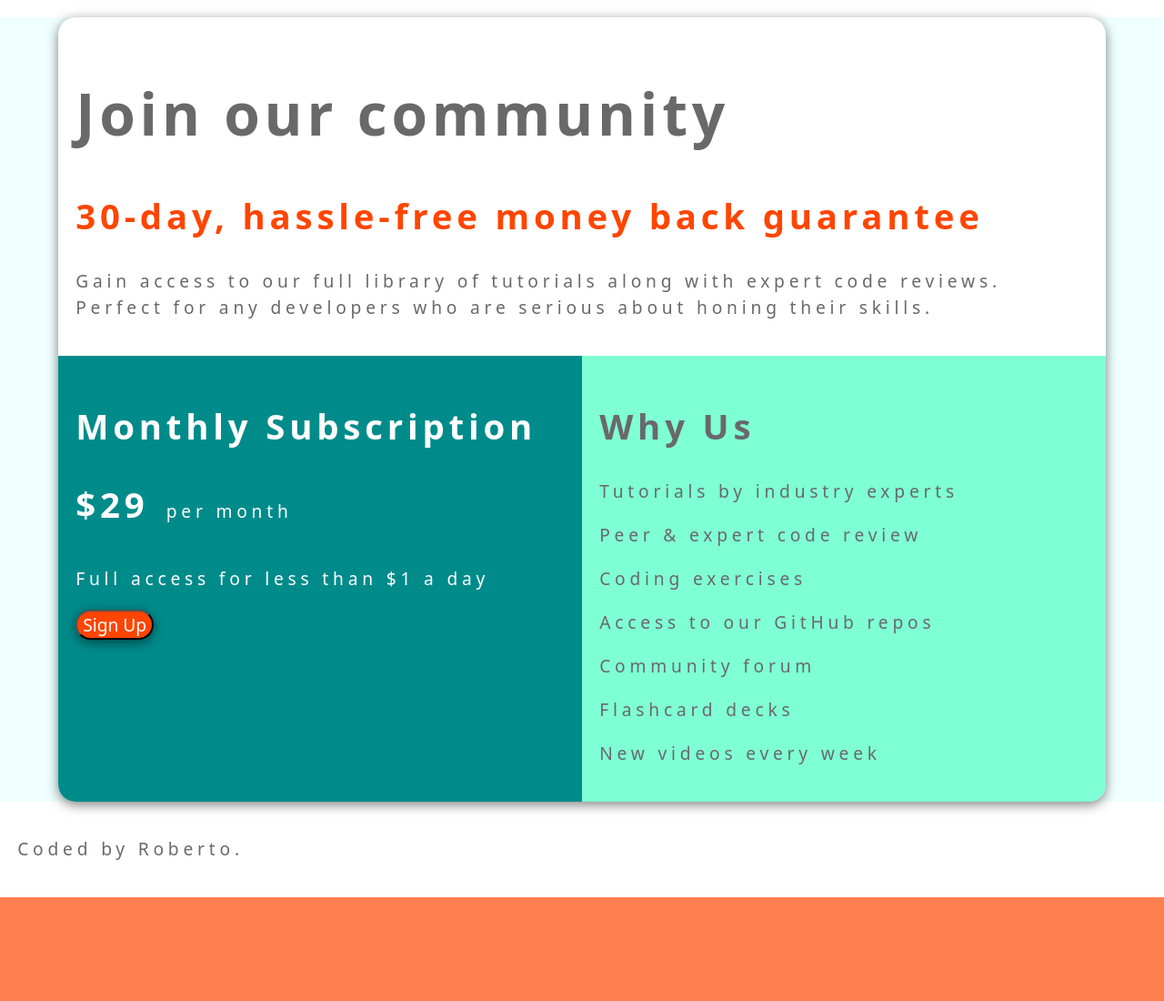
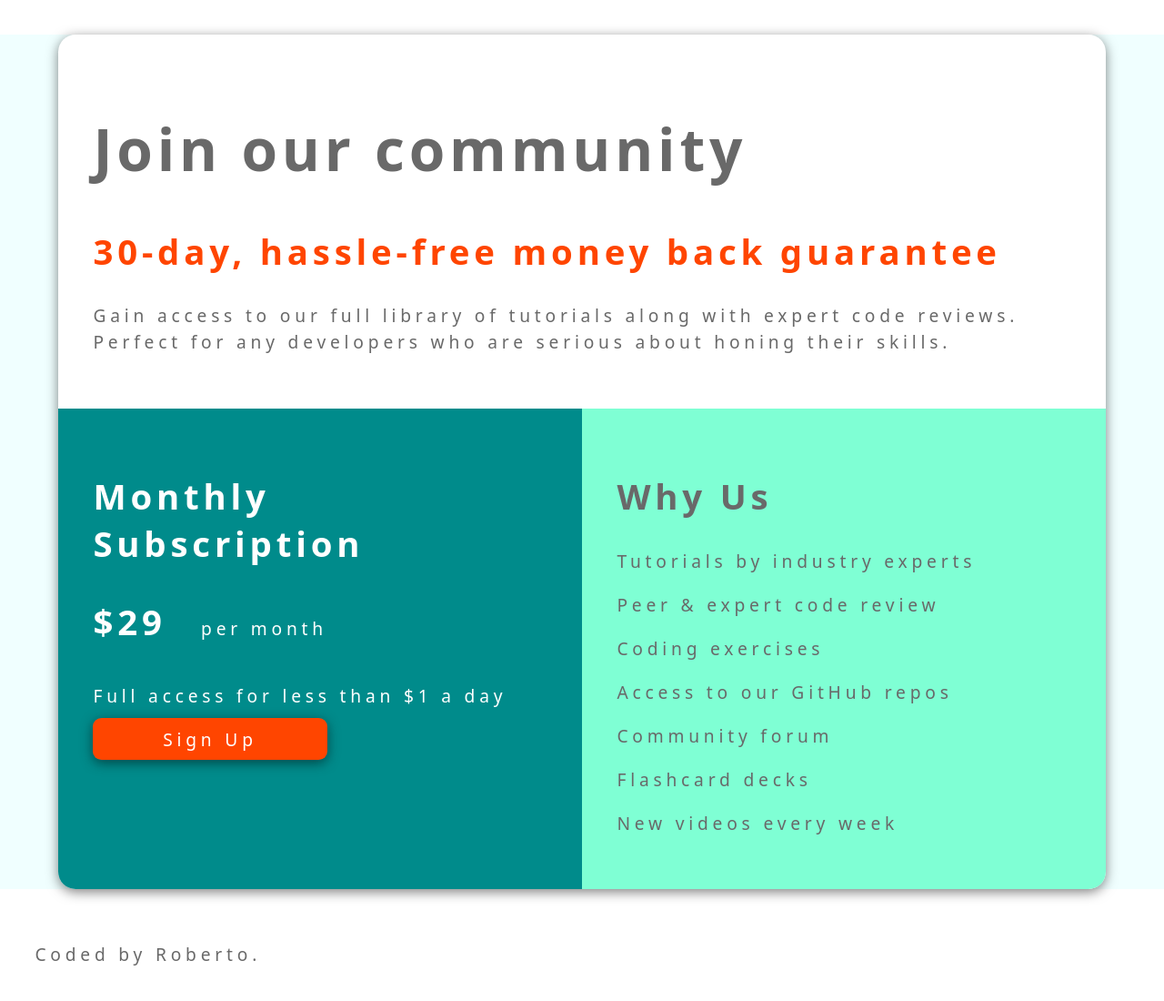
Before and after one commit to roberto3003/single-price-grid-component, a plain HTML site: page index.html in a window 1280 px wide. Shown: the whole page at 91% size. Before the commit the page ends 986 px from the top, so only its background shows below. Drawn offline with Linux system fonts and the light colour scheme.

Commit message:
added link

```diff
--- a/index.html
+++ b/index.html
@@ -26,7 +26,7 @@
 			</h2>
 			<p class="price"><strong>&dollar;29</strong>per month</p>
 			<p>Full access for less than &dollar;1 a day</p>
-			<button class="radius shadow">Sign Up</button>
+			<a class="shadow">Sign Up</a>
 		  </section>
 		  <aside class="padding">
 			<h2>Why Us</h2>
--- a/style.css
+++ b/style.css
@@ -9,7 +9,7 @@
   --accent: orangered;
   --grey: hsl(227, 10%, 46%);
   --mbe: 2em;
-  --padding: 1em;
+  --padding: 2em;
   --gap: 2em;
   --shadow: 0 0.25vw 1vw  0 rgba(0,0,0,0.5);
   --radius: 1em;
@@ -87,13 +87,23 @@ section {
 
 
 aside {
-background-color: aquamarine;
+  background-color: aquamarine;
 }
 
-button {
+a {
+  cursor:pointer;
   background-color: var(--accent);
-  color: var(--text-light);
+  text-decoration: none;
+  padding: calc(var(--padding)/4) calc(var(--padding)*2);
+  border-radius: calc(var(--radius)/2);
+  overflow: hidden;
 }
+
+a:hover {
+  --shadow: 0 0.5vw 2vw  0 rgba(0,0,0,0.5);
+}
+
+
 
 .price {
   display: inline-block;
```
